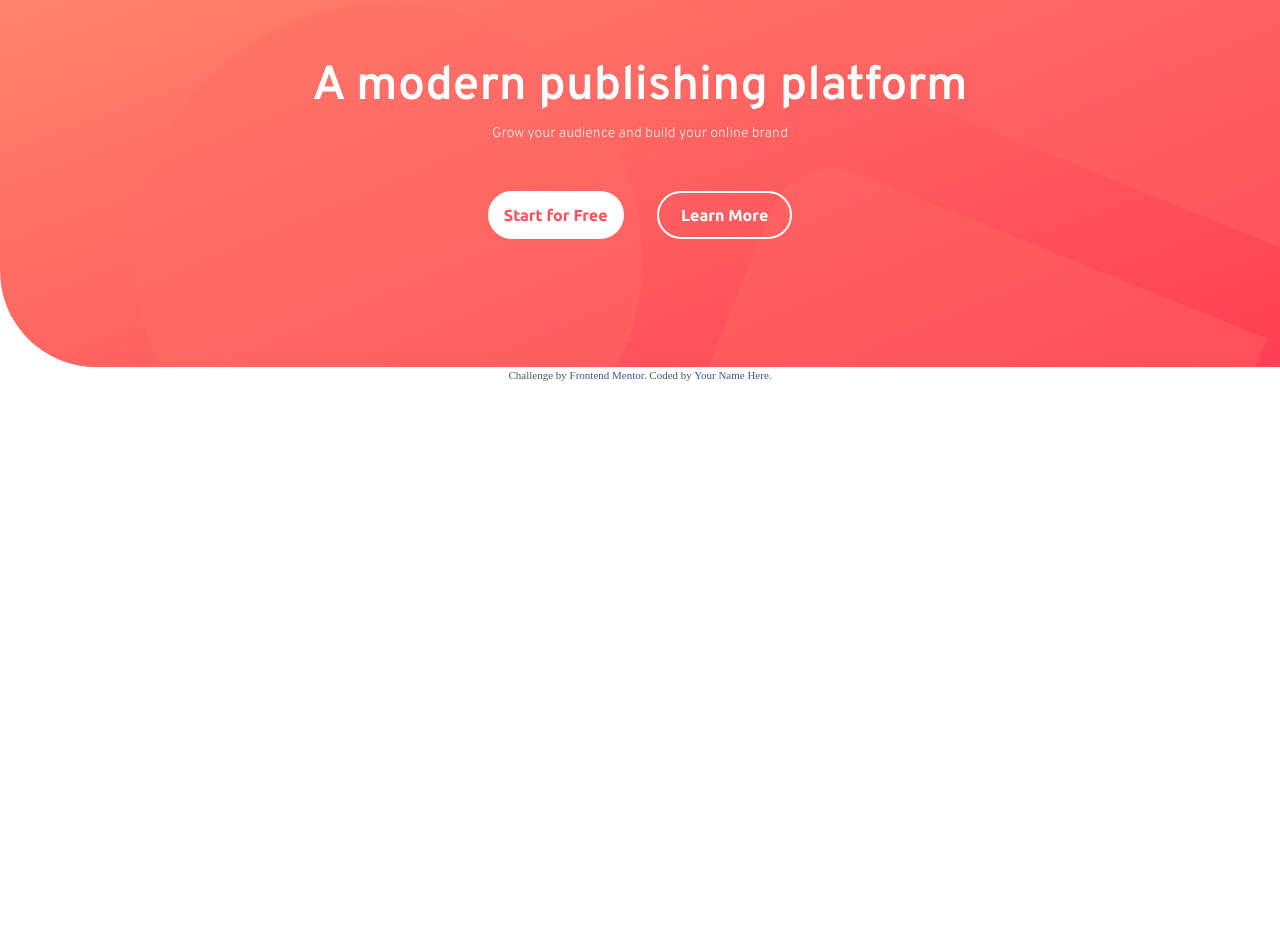
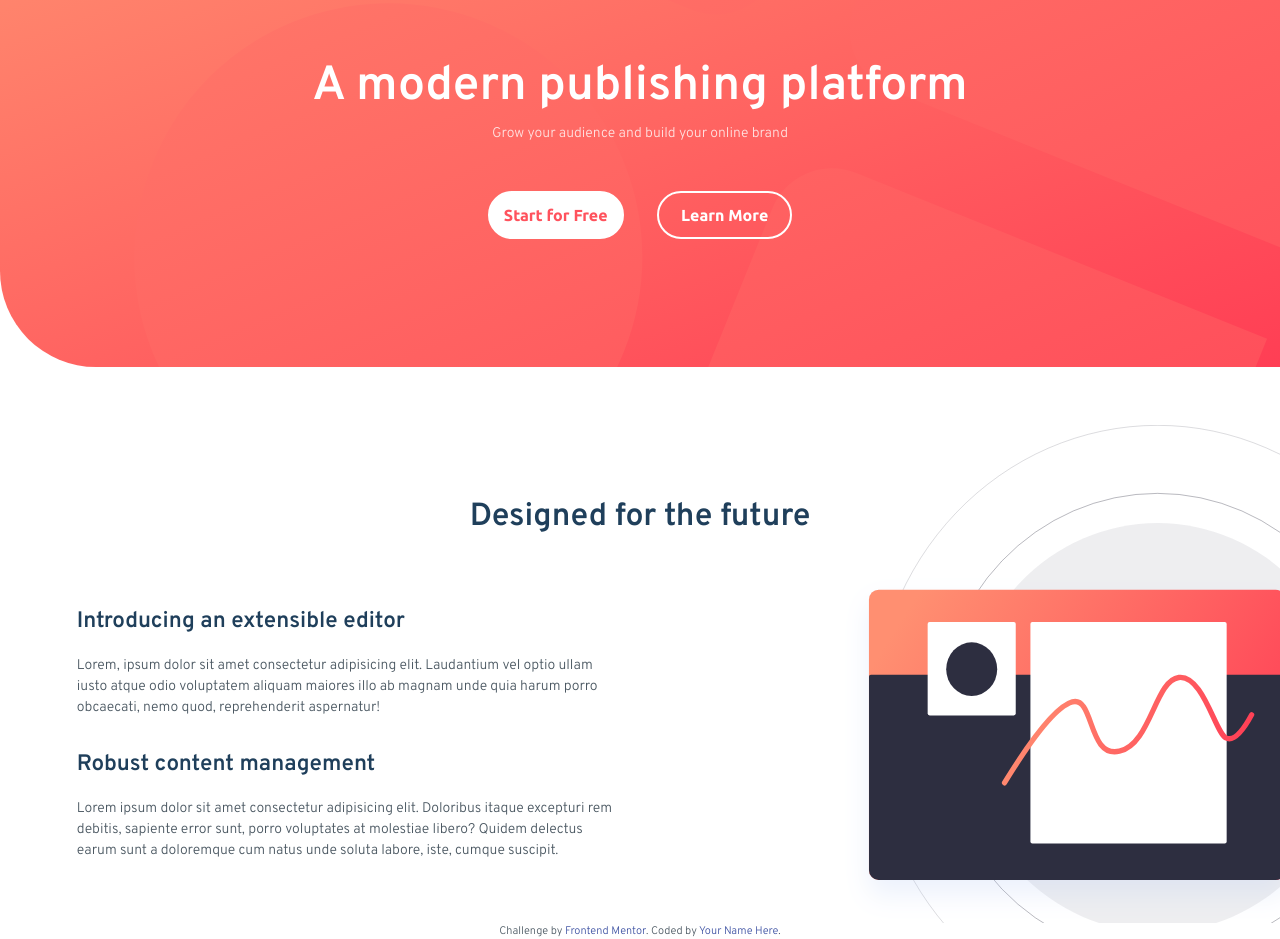
Before and after one commit to MarcosPennachini/blogr-landing-page, a website: page index.html in a window 1280 px wide. Shown: the part 132-1071 px from the top of the page. Before the commit the page ends 800 px from the top, so only its background shows below. Drawn offline with Linux system fonts and the light colour scheme.

Commit message:
finished section-one

```diff
--- a/app/scss/abstract/_base.scss
+++ b/app/scss/abstract/_base.scss
@@ -12,6 +12,7 @@
 body {
   min-height: 100vh;
   color: var(--clr-neutral-blue-300);
+  font-family: $font-overpass;
 }
 
 .container {
@@ -22,14 +23,34 @@ body {
 
 h1 {
   font-family: $font-overpass;
-  font-weight: 700;
+  font-weight: 600;
   text-align: center;
+}
+
+h2 {
+  font-family: $font-overpass;
+  font-weight: 600;
+  text-align: center;
+}
+
+h3 {
+  font-family: $font-overpass;
+  font-weight: 600;
+  font-size: 1.8rem;
+  color: var(--clr-primary-blue);
 }
 
 h4 {
   font-family: $font-overpass;
   font-weight: 300;
   text-align: center;
+}
+
+p {
+  font-family: $font-overpass;
+  font-weight: 300;
+  font-size: 1.3rem;
+  color: var(--clr-neutral-blue-300);
 }
 
 li {
--- a/app/scss/layout/_index.scss
+++ b/app/scss/layout/_index.scss
@@ -1 +1,2 @@
 @forward 'header';
+@forward 'main';
--- /dev/null
+++ b/app/scss/layout/_main.scss
@@ -0,0 +1,97 @@
+@use 'abstract' as abs;
+
+main {
+  padding: 3rem 0;
+  overflow: hidden;
+
+  .section-one {
+    padding: 0.875rem 0;
+
+    &__title {
+      margin: 4rem 0;
+
+      h2 {
+        font-size: 2rem;
+        color: var(--clr-primary-blue);
+      }
+    }
+
+    &--grid {
+      display: grid;
+      grid-gap: 1.9rem;
+      grid-template-columns: 1fr;
+      grid-template-rows: 1fr auto auto;
+      overflow: hidden;
+
+      @include abs.media-query(medium) {
+        grid-template-columns: 1fr 1fr;
+        grid-template-rows: 1fr 1fr;
+        position: relative;
+        overflow: visible;
+      }
+    }
+
+    &__first {
+      grid-row: 2 / 3;
+
+      @include abs.media-query(medium) {
+        grid-column: 1 / 1;
+        grid-row: 1 / 1;
+        z-index: 10;
+      }
+    }
+
+    &__second {
+      grid-row: 3 / 4;
+
+      @include abs.media-query(medium) {
+        grid-column: 1 / 1;
+        grid-row: 2 / 2;
+        z-index: 10;
+      }
+    }
+
+    &__image-desktop {
+      display: none;
+
+      @include abs.media-query(medium) {
+        display: block;
+        position: absolute;
+        top: 0;
+        right: 0;
+        height: 600px;
+        width: 600px;
+        z-index: 5;
+        transform: translate(40%, -30%);
+      }
+    }
+
+    article > .text {
+      text-align: center;
+
+      @include abs.media-query(medium) {
+        text-align: left;
+        font-size: 0.875rem;
+      }
+    }
+
+    article > h3 {
+      margin-bottom: 1rem;
+      text-align: center;
+
+      @include abs.media-query(medium) {
+        font-size: 1.4rem;
+        text-align: left;
+      }
+    }
+
+    &__image-mobile {
+      grid-row: 1 / 2;
+      object-fit: cover;
+
+      @include abs.media-query(medium) {
+        display: none;
+      }
+    }
+  }
+}
--- a/index.html
+++ b/index.html
@@ -92,6 +92,28 @@
 
   </header>
 
+  <main>
+    <section class="section-one">
+      <div class="container">
+        <div class="section-one__title">
+          <h2>Designed for the future</h2>
+        </div>
+        <div class="section-one--grid">
+          <article class="section-one__first">
+            <h3>Introducing an extensible editor</h3>
+            <p class="text">Lorem, ipsum dolor sit amet consectetur adipisicing elit. Laudantium vel optio ullam iusto atque odio voluptatem aliquam maiores illo ab magnam unde quia harum porro obcaecati, nemo quod, reprehenderit aspernatur!</p>
+          </article>
+          <article class="section-one__second">
+            <h3>Robust content management</h3>
+            <p class="text">Lorem ipsum dolor sit amet consectetur adipisicing elit. Doloribus itaque excepturi rem debitis, sapiente error sunt, porro voluptates at molestiae libero? Quidem delectus earum sunt a doloremque cum natus unde soluta labore, iste, cumque suscipit.</p>
+          </article>
+          <img src="./images/illustration-editor-desktop.svg" alt="" class="section-one__image-desktop">
+          <img src="./images/illustration-editor-mobile.svg" alt="" class="section-one__image-mobile">
+        </div>
+      </div>
+    </section>
+  </main>
+
   <footer>
     <div class="attribution">
       Challenge by <a href="https://www.frontendmentor.io?ref=challenge" target="_blank">Frontend Mentor</a>.
```
Also changed, not shown: README.md (deleted), dist/main.css, 1 other file.
